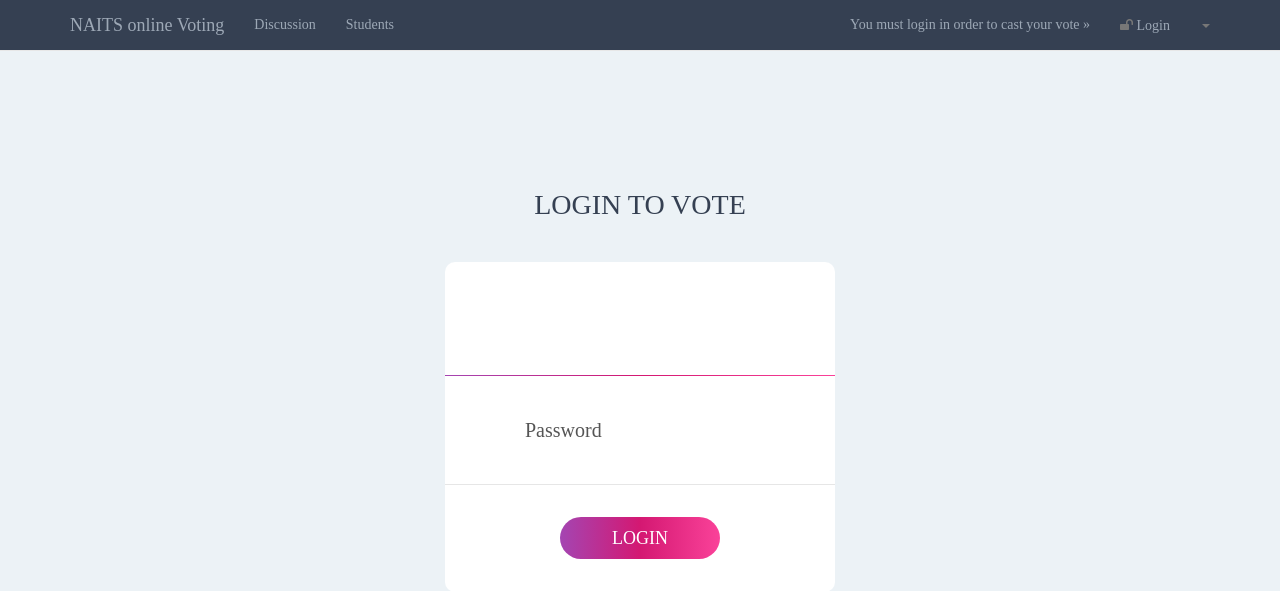
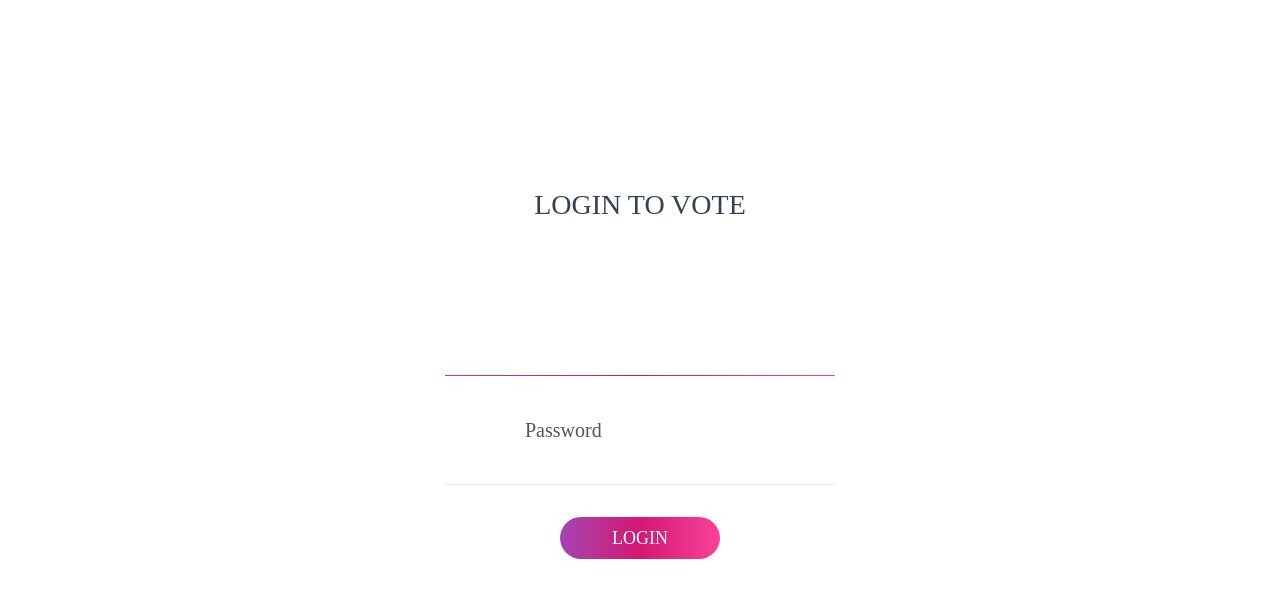
Before and after one commit to Abdoulrasheed/naits-vote, a Django app: page /accounts/login/ in a window 1280 px wide. Shown: the top 591 px of the page. Run offline with Django 3.2, Linux system fonts and the light colour scheme; parts of the project's set-up code (start-up, migrations or seed data) failed here and were passed over; some libraries are stand-ins or nearby versions; some web fonts are replaced.

Commit message:
Removes template base extending from login page

```diff
--- a/voting/templates/registration/login.html
+++ b/voting/templates/registration/login.html
@@ -1,8 +1,6 @@
-{% extends 'naits/base.html' %}
 {% load staticfiles %}
 {% load widget_tweaks %}
-{% block title %} Nait | login {% endblock %}
-{% block vote_content %}
+<title> Nait | login </title>
     <link rel="stylesheet" type="text/css" href="{% static 'login_temp/css/util.css' %}">
     <link rel="stylesheet" type="text/css" href="{% static 'login_temp/css/main.css' %}">
 {% if user.is_authenticated %}
@@ -65,4 +63,3 @@
 <!--===============================================================================================-->
     <script src="{% static 'login_temp/js/main.js' %}"></script>
     {% endif %}
-{% endblock %}
```
